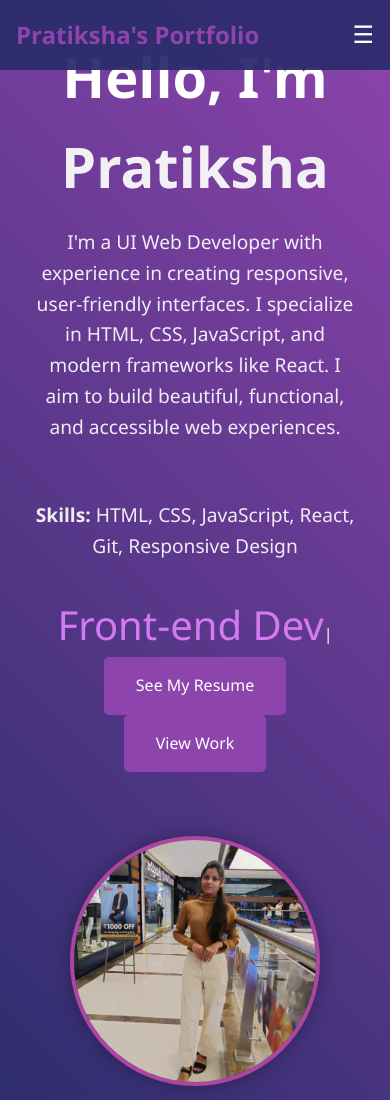
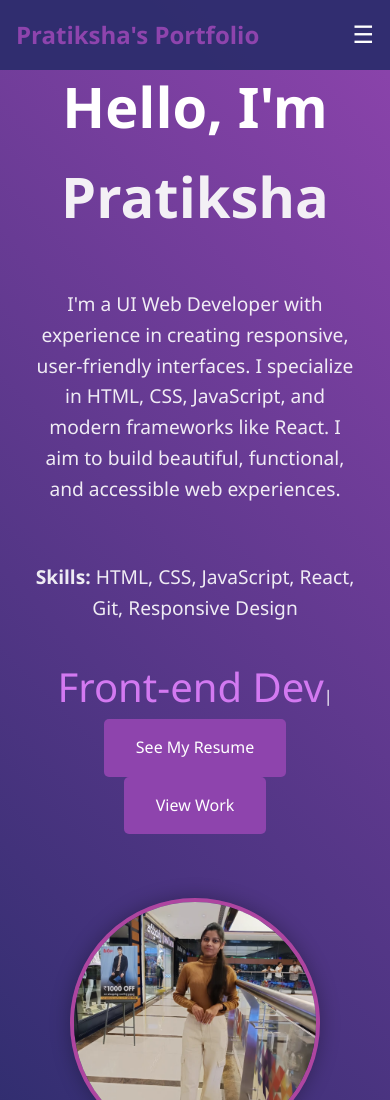
Before and after one commit to tinaasutkar/Tina-s-portfolio, a plain HTML site: page index.html in a window 390 px wide. Shown: the top 1100 px of the page. Drawn offline with nearby package versions, Linux system fonts and the light colour scheme.

Commit message:
Add files via upload

```diff
--- a/index.html
+++ b/index.html
@@ -98,7 +98,7 @@
 
         .hero-text h2 {
             font-size: 3.5rem;
-            margin-bottom: 1rem;
+            margin-bottom: 3rem;
         }
 
         .hero-text p {
@@ -296,6 +296,10 @@
                 text-align: center;
             }
 
+            .hero-text h2 {
+            margin-top: 30px;
+            }
+
             .nav-links.active {
                 display: flex;
             }
```
